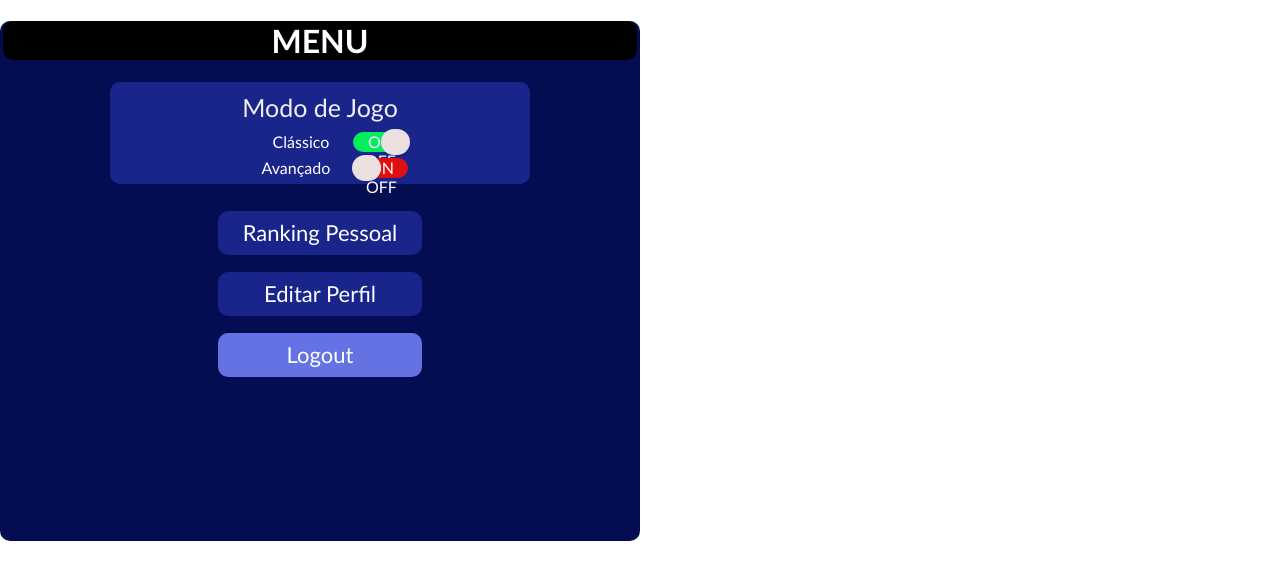
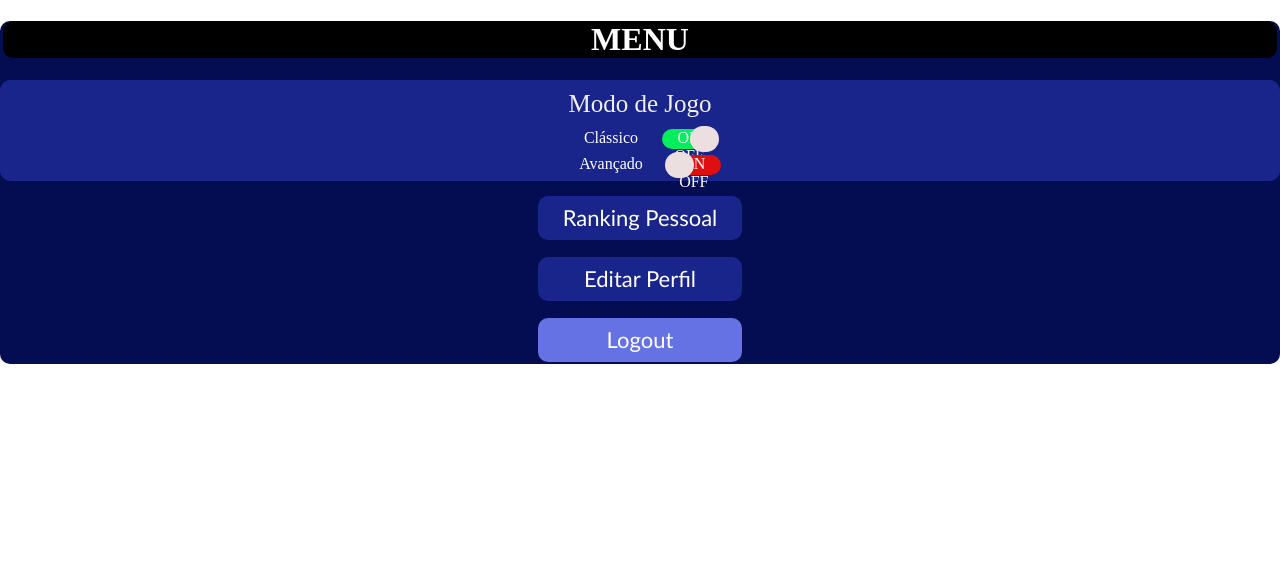
Before and after one commit to Abayomi-Silva/Projeto-SI401, a PHP site: page /menu.html in a window 1280 px wide. Shown: the top 580 px of the page. Run offline with PHP 8.4, Linux system fonts and the light colour scheme.

Commit message:
pop_up.css

```diff
--- a/styles/pop_up.css
+++ b/styles/pop_up.css
@@ -4,15 +4,9 @@
     border-radius: 10px;
     margin: 10px 3px 3px;
 }
-body .pop-up{
-    width: 50vw;
-    height: 65vh;
-    font-family: 'Trebuchet MS', 'Lucida Sans Unicode', 'Lucida Grande', 'Lucida Sans', Arial, sans-serif;
-}
+
 .pop-up{
     background-color: #040C52;
-    width: 55%;
-    height: 25%;
     border-radius: 10px;
     text-align: center;
 }
@@ -34,12 +28,13 @@ body .pop-up{
 }
 .checkboxes {
     background-color: #1A258B;
-    margin: 12px 110px;
+    display: inline-block;
     border-radius: 10px;
+    width: 100%;
 }
 .toggle {
    color: #ffffff;
-   padding: 0px 5px 6px 15px;
+   margin: 1px 1px 6px;
 }
 .toggle > input {
     display: none;
```
